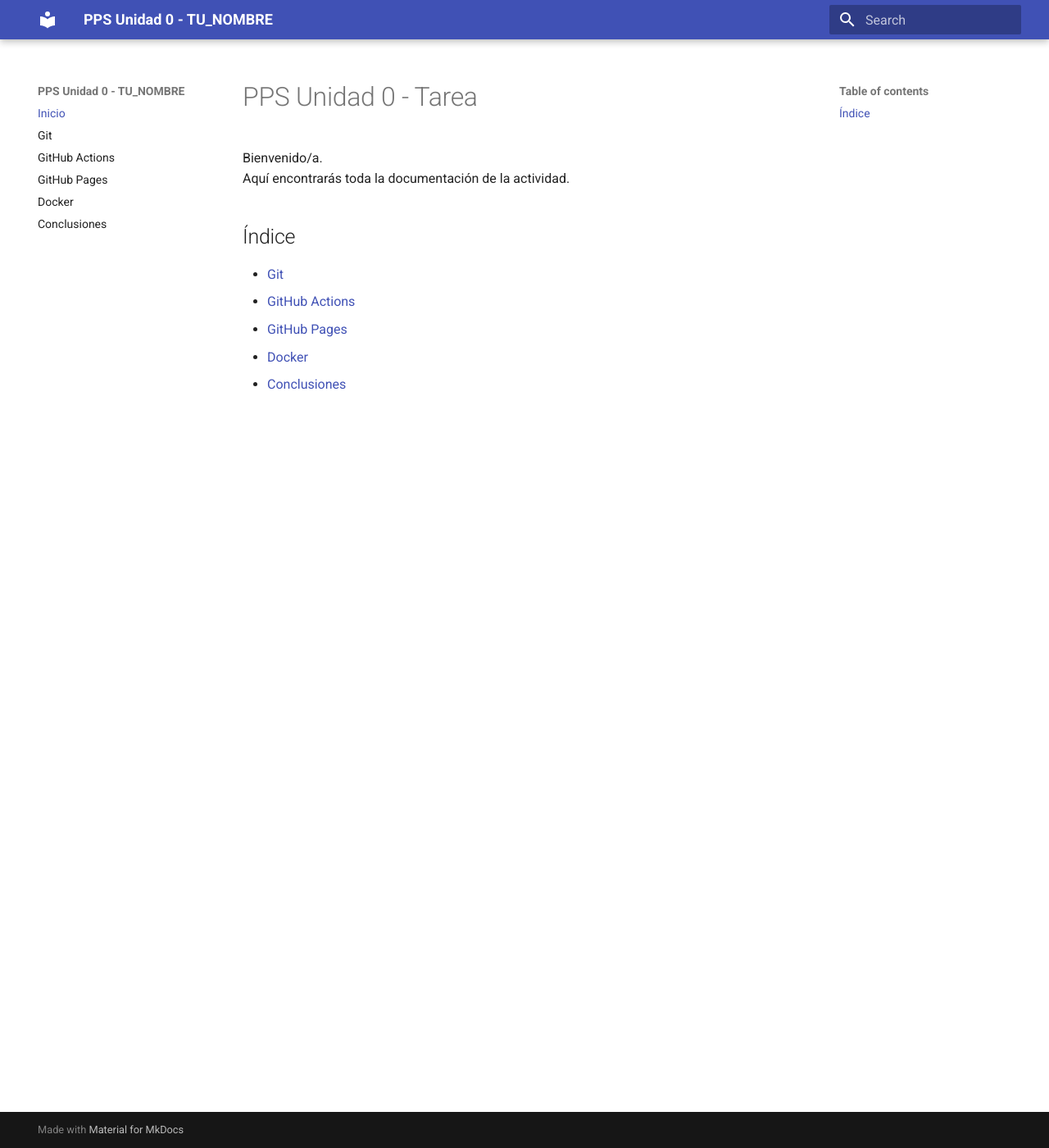
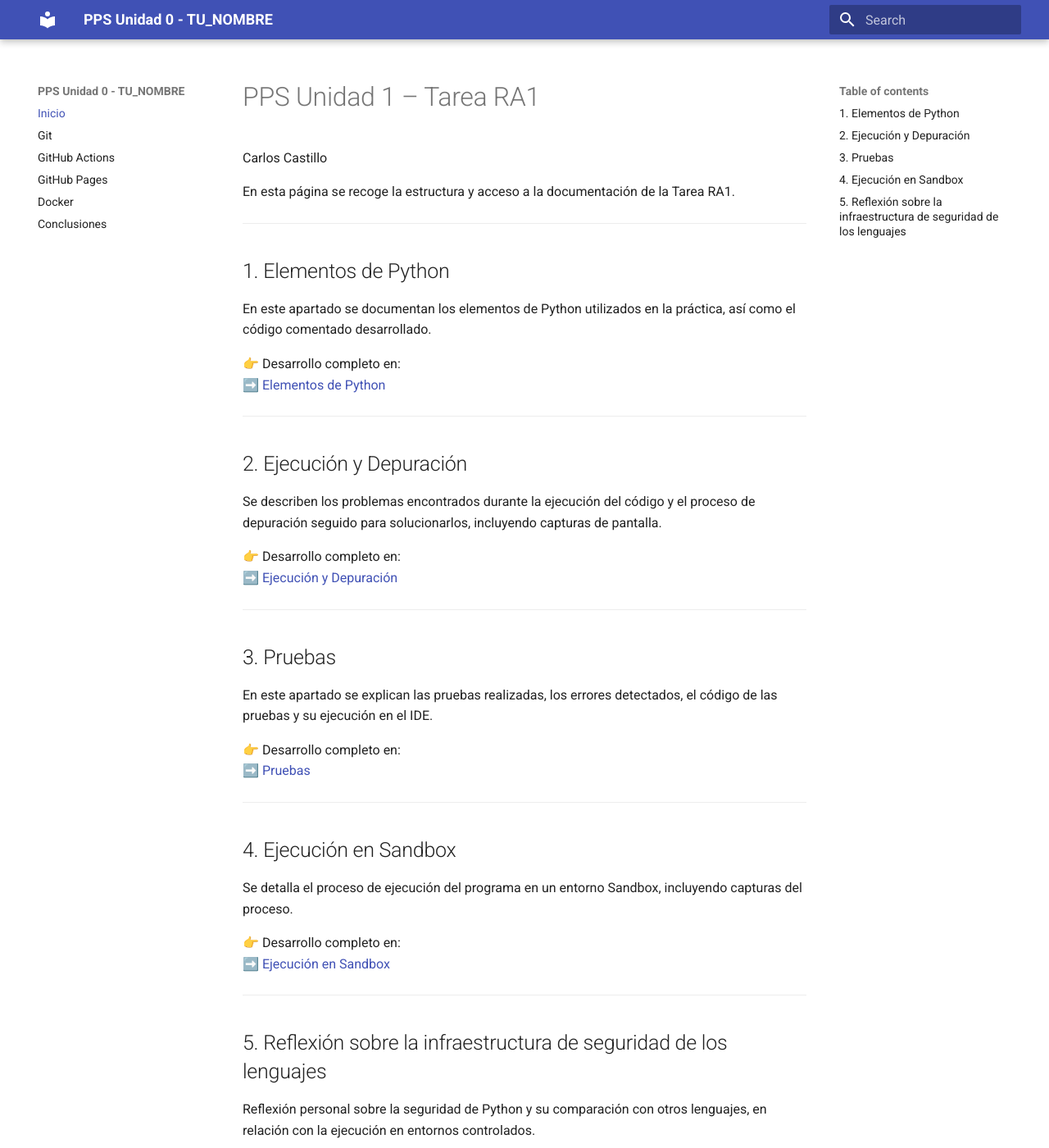
Before and after one commit to carloscastillogon1/Unidad1-TareaRA1-CarlosCastillo, an MkDocs documentation site: the page built from docs/index.md, in a window 1280 px wide and 1400 px high. Shown: the whole window at 82% size. Built offline with MkDocs 1.6.1 and Material for MkDocs 9.7.7, drawn with Linux system fonts in a browser that asks for light colours; some of the changed text lies outside the part shown.

Commit message:
index.md

```diff
--- a/docs/index.md
+++ b/docs/index.md
@@ -1,10 +1,49 @@
-# PPS Unidad 0 - Tarea
-Bienvenido/a.
-Aquí encontrarás toda la documentación de la actividad.
+# PPS Unidad 1 – Tarea RA1
+Carlos Castillo
 
-## Índice
-- [Git](git.md)
-- [GitHub Actions](gitActions.md)
-- [GitHub Pages](gitPages.md)
-- [Docker](docker.md)
-- [Conclusiones](conclusiones.md)
+En esta página se recoge la estructura y acceso a la documentación de la Tarea RA1.
+
+---
+
+## 1. Elementos de Python
+
+En este apartado se documentan los elementos de Python utilizados en la práctica, así como el código comentado desarrollado.
+
+👉 Desarrollo completo en:
+➡️ [Elementos de Python](python.md)
+
+---
+
+## 2. Ejecución y Depuración
+
+Se describen los problemas encontrados durante la ejecución del código y el proceso de depuración seguido para solucionarlos, incluyendo capturas de pantalla.
+
+👉 Desarrollo completo en:
+➡️ [Ejecución y Depuración](ejecucion.md)
+
+---
+
+## 3. Pruebas
+
+En este apartado se explican las pruebas realizadas, los errores detectados, el código de las pruebas y su ejecución en el IDE.
+
+👉 Desarrollo completo en:
+➡️ [Pruebas](pruebas.md)
+
+---
+
+## 4. Ejecución en Sandbox
+
+Se detalla el proceso de ejecución del programa en un entorno Sandbox, incluyendo capturas del proceso.
+
+👉 Desarrollo completo en:
+➡️ [Ejecución en Sandbox](sandbox.md)
+
+---
+
+## 5. Reflexión sobre la infraestructura de seguridad de los lenguajes
+
+Reflexión personal sobre la seguridad de Python y su comparación con otros lenguajes, en relación con la ejecución en entornos controlados.
+
+👉 Desarrollo completo en:
+➡️ [Reflexión](reflexion.md)
```
